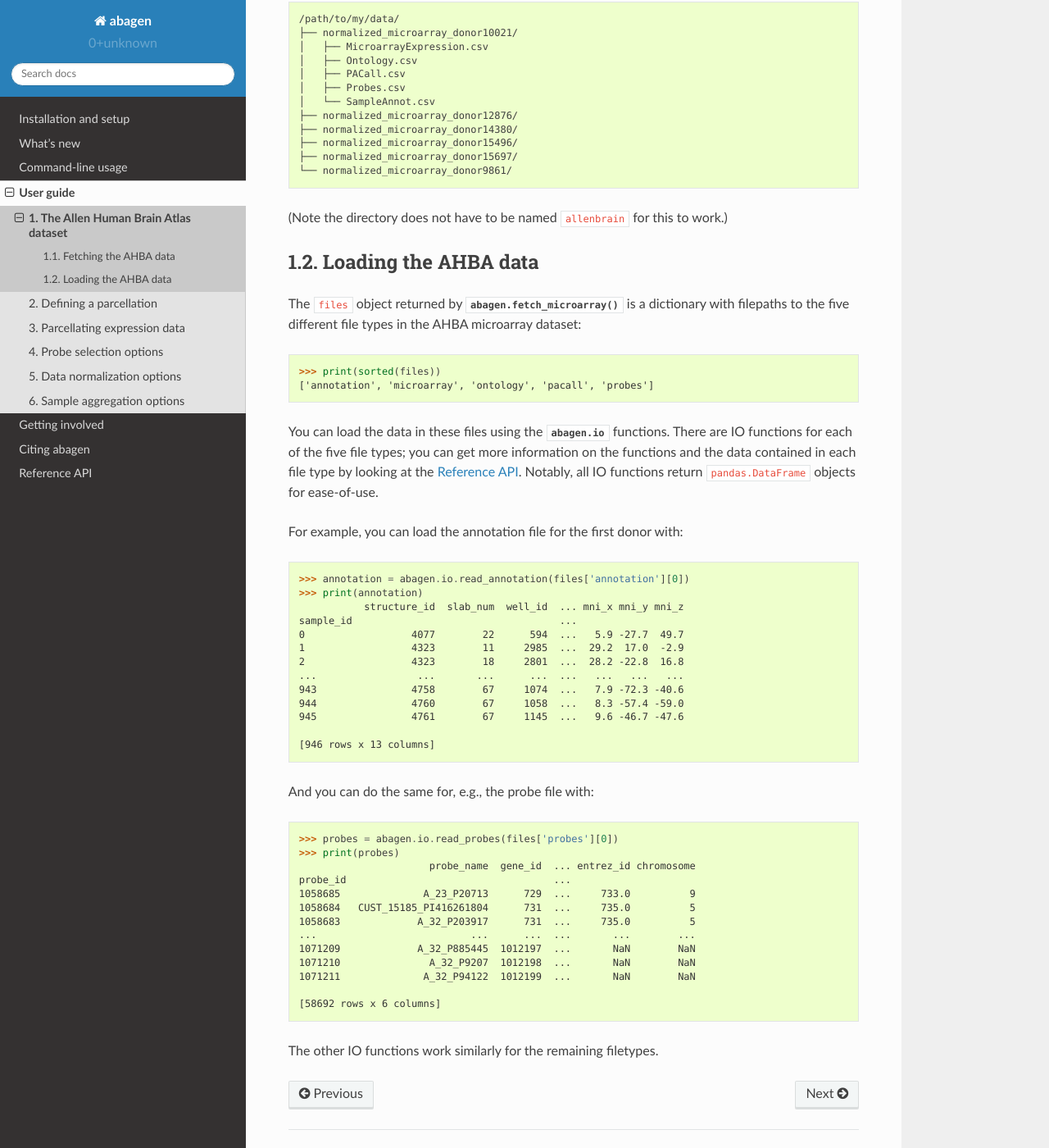
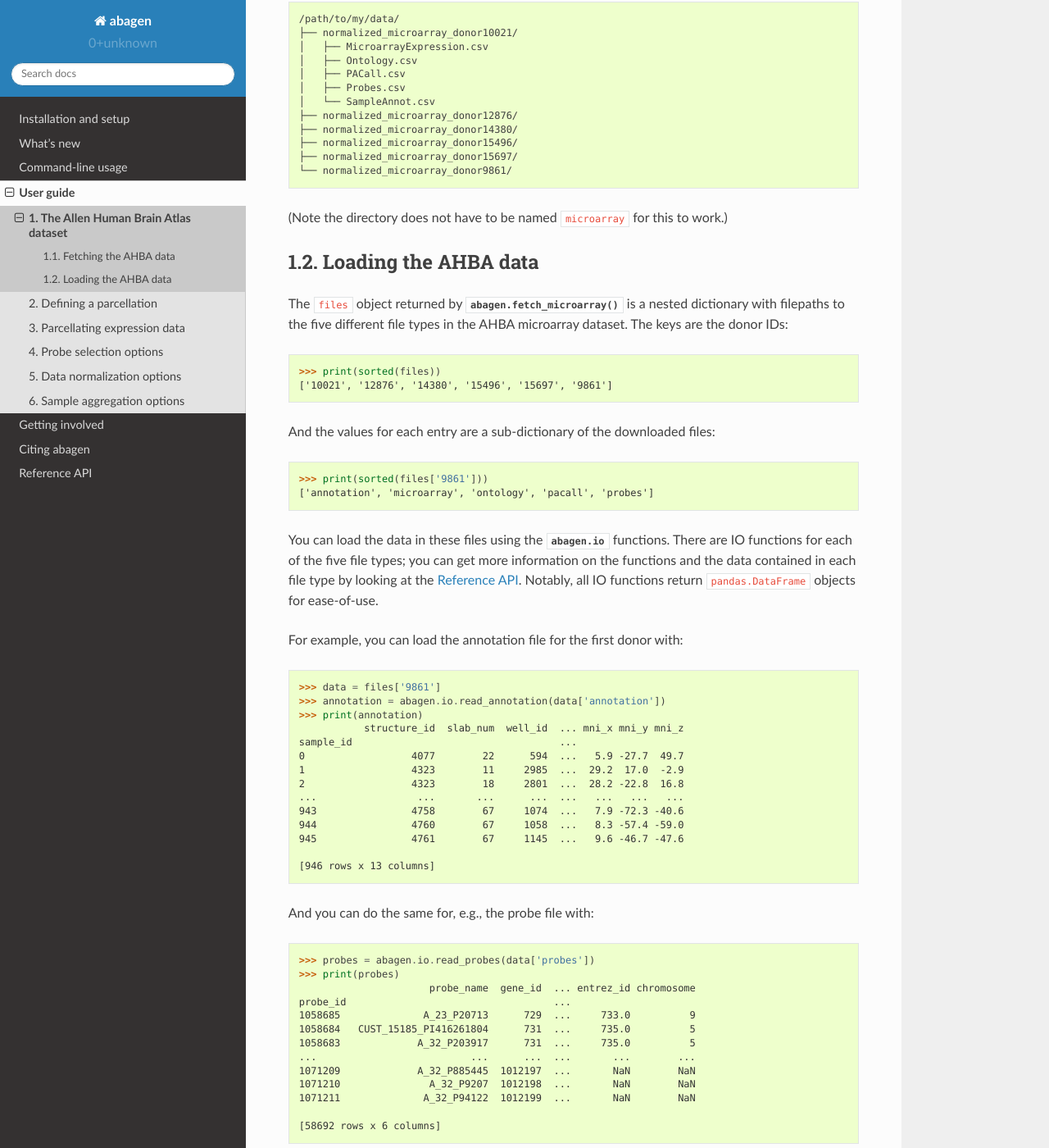
Before and after one commit to rmarkello/abagen, a Sphinx documentation site: the page built from docs/user_guide/download.rst, in a window 1280 px wide and 1400 px high, scrolled down 833 px. Shown: the whole window at 82% size. Built offline with Sphinx 7.4.7 and the Read the Docs theme 2.0.0, drawn with Linux system fonts in a browser that asks for light colours.

Commit message:
[DOC] Updates docs for new file structure

```diff
--- a/docs/user_guide/download.rst
+++ b/docs/user_guide/download.rst
@@ -25,7 +25,7 @@ following command:
     (e.g., ``['9861', '10021']``) instead of passing ``'all'``.
 
 This command will download data from the specified donors into a folder called
-``allenbrain`` in the ``$HOME/abagen-data`` directory. If you have already
+``microarray`` in the ``$HOME/abagen-data`` directory. If you have already
 downloaded the data you can provide the ``data_dir`` argument to specify where
 the files have been stored:
 
@@ -55,20 +55,27 @@ the directory specified should have the following structure:
     ├── normalized_microarray_donor15697/
     └── normalized_microarray_donor9861/
 
-(Note the directory does not have to be named ``allenbrain`` for this to work.)
+(Note the directory does not have to be named ``microarray`` for this to work.)
 
 .. _usage_download_loading:
 
 Loading the AHBA data
 ---------------------
 
-The ``files`` object returned by :func:`abagen.fetch_microarray` is a
+The ``files`` object returned by :func:`abagen.fetch_microarray` is a nested
 dictionary with filepaths to the five different file types in the AHBA
-microarray dataset:
+microarray dataset. The keys are the donor IDs:
 
 .. doctest::
 
     >>> print(sorted(files))
+    ['10021', '12876', '14380', '15496', '15697', '9861']
+
+And the values for each entry are a sub-dictionary of the downloaded files:
+
+.. doctest::
+
+    >>> print(sorted(files['9861']))
     ['annotation', 'microarray', 'ontology', 'pacall', 'probes']
 
 You can load the data in these files using the :mod:`abagen.io` functions.
@@ -81,7 +88,8 @@ For example, you can load the annotation file for the first donor with:
 
 .. doctest::
 
-    >>> annotation = abagen.io.read_annotation(files['annotation'][0])
+    >>> data = files['9861']
+    >>> annotation = abagen.io.read_annotation(data['annotation'])
     >>> print(annotation)
                structure_id  slab_num  well_id  ... mni_x mni_y mni_z
     sample_id                                   ...
@@ -100,7 +108,7 @@ And you can do the same for, e.g., the probe file with:
 
 .. doctest::
 
-    >>> probes = abagen.io.read_probes(files['probes'][0])
+    >>> probes = abagen.io.read_probes(data['probes'])
     >>> print(probes)
                           probe_name  gene_id  ... entrez_id chromosome
     probe_id                                   ...
```
Also changed, not shown: docs/api.rst (+16 -11 lines).
